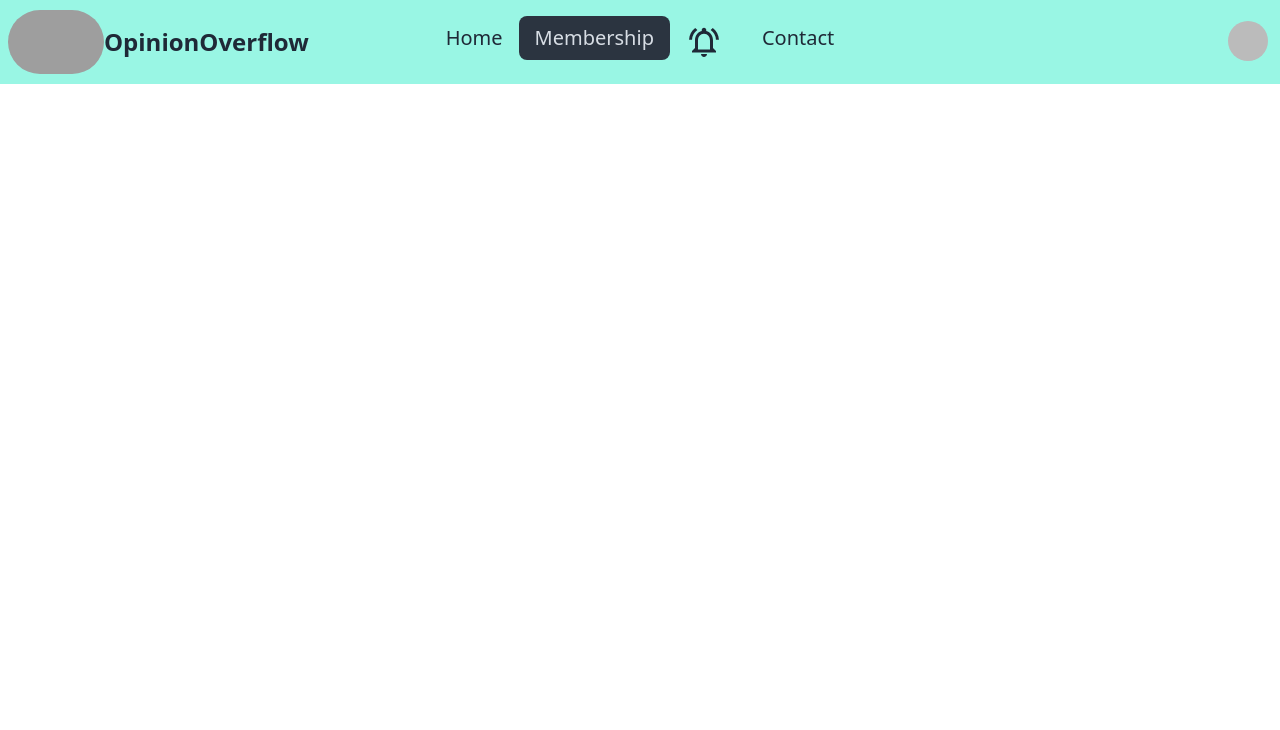
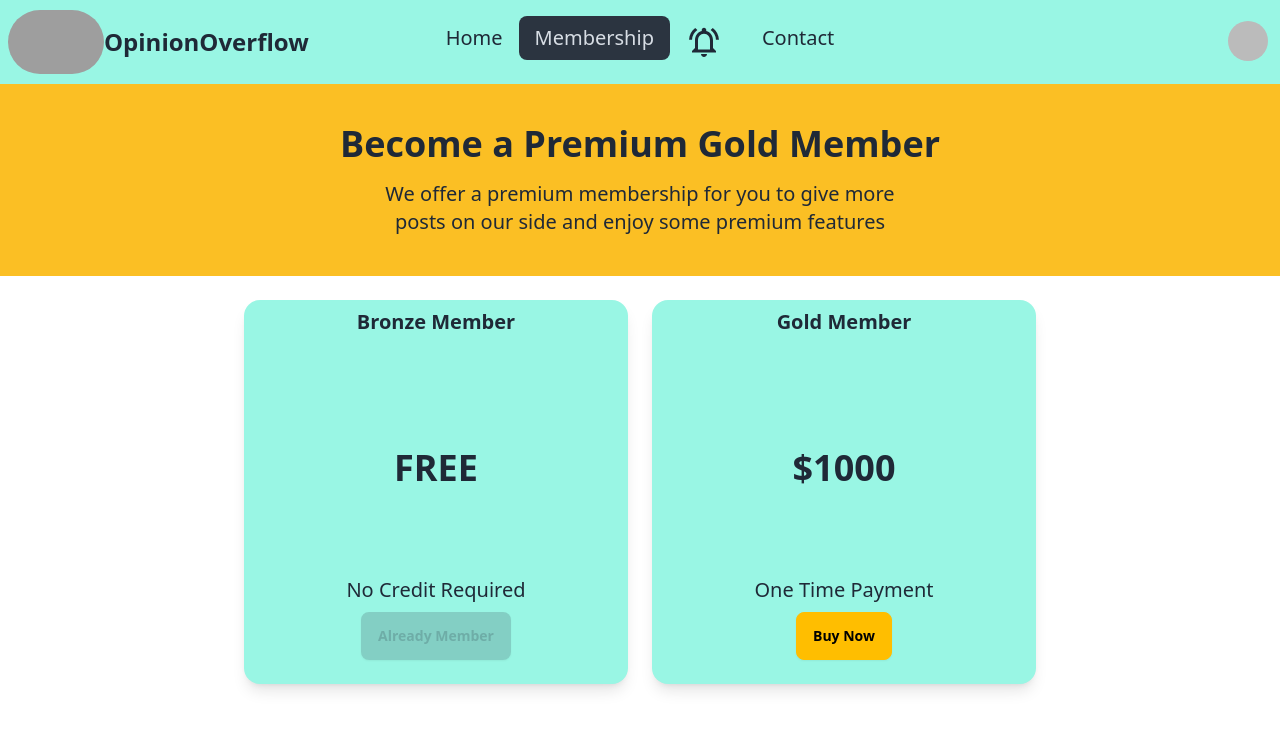
Before and after one commit to alfaz08/forum-web-client-side, a React (Vite) app: page /membership in a window 1280 px wide. Shown: the top 730 px of the page. Built offline with nearby package versions, Linux system fonts and the light colour scheme; no server answers; sample sign-in values are in the browser's storage; grey boxes are pictures that could not be loaded.

Commit message:
membership page basic design is added

```diff
--- a/src/Pages/MemberShip/MemberShip.jsx
+++ b/src/Pages/MemberShip/MemberShip.jsx
@@ -2,7 +2,51 @@ import React from 'react';
 
 const MemberShip = () => {
   return (
-    <div>
+    <div className=" max-w-7xl mx-auto">
+
+     <div className='bg-amber-400 grid justify-center p-10'>
+      <h2 className='font-bold text-4xl text-center'>Become a Premium Gold Member</h2>
+      <p className='font-lg text-xl mt-4 text-center'>We offer a premium membership for you to give more
+         <br/>posts on our side and enjoy some premium features</p>
+     </div>
+
+      <div className='grid grid-cols-1 md:flex justify-center gap-6 mt-6'>
+        <div >
+        <div className="card w-96 h-96  bg-teal-200 shadow-lg">
+     <h2 className='font-bold text-xl mt-2 text-center'>Bronze Member</h2>
+  <div className="card-body">
+    <h2 className=" text-center font-bold text-4xl p-20">
+     FREE
+    </h2>
+    <h2 className="text-center text-xl">
+      No Credit Required
+    </h2>
+    <div className="card-actions justify-center">
+      <button className='btn btn-warning' disabled>Already Member</button>
+    </div>
+  </div>
+</div>
+        </div>
+
+        <div >
+        <div className="card w-96 h-96  bg-teal-200 shadow-lg">
+     <h2 className='font-bold text-xl mt-2 text-center'>Gold Member</h2>
+  <div className="card-body">
+    <h2 className=" text-center font-bold text-4xl p-20">
+     $1000
+    </h2>
+    <h2 className="text-center text-xl">
+      One Time Payment
+    </h2>
+    <div className="card-actions justify-center">
+      <button className='btn btn-warning hover:text-white hover:bg-black' >Buy Now</button>
+    </div>
+  </div>
+</div>
+        </div>
+
+
+      </div>
 
     </div>
   );
```
